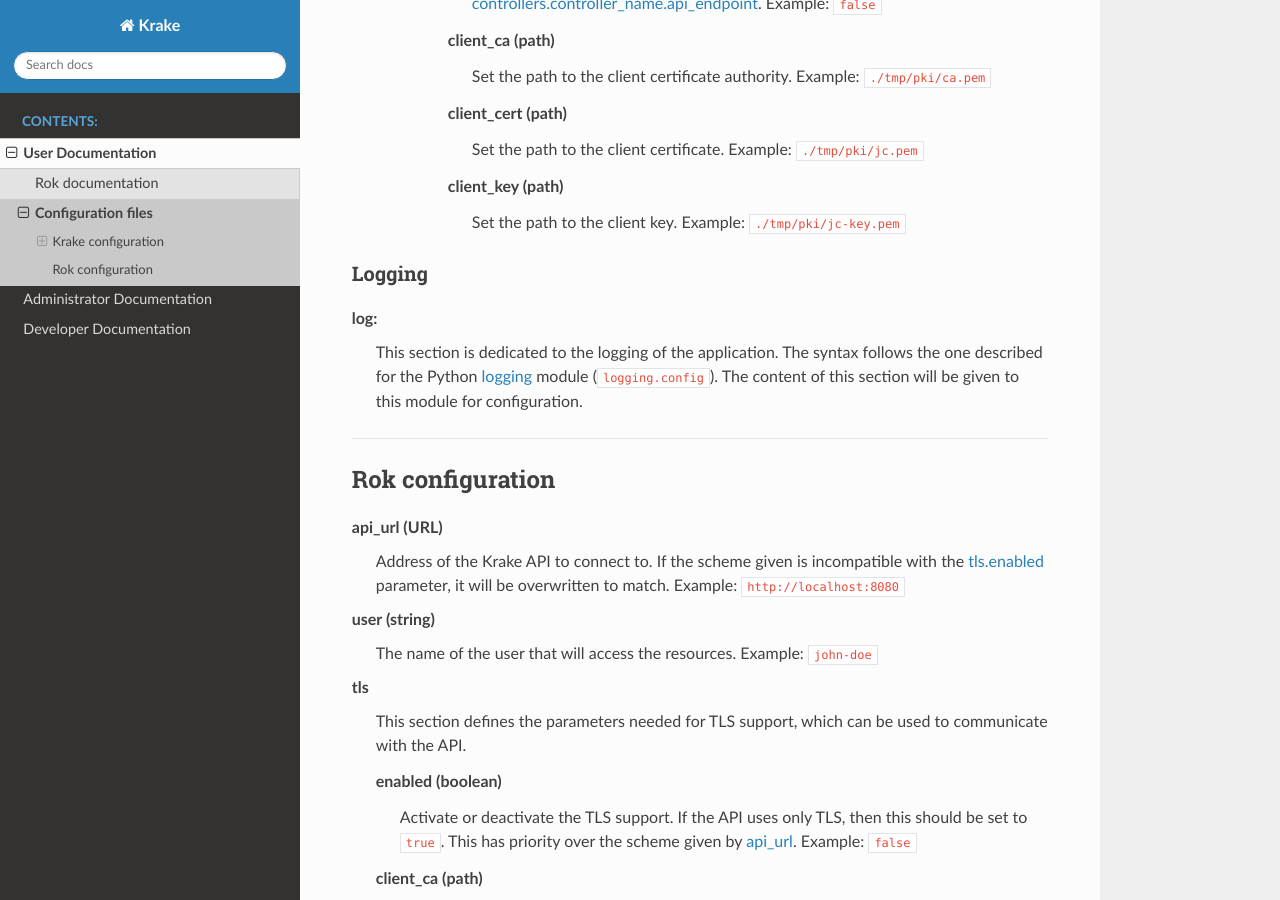
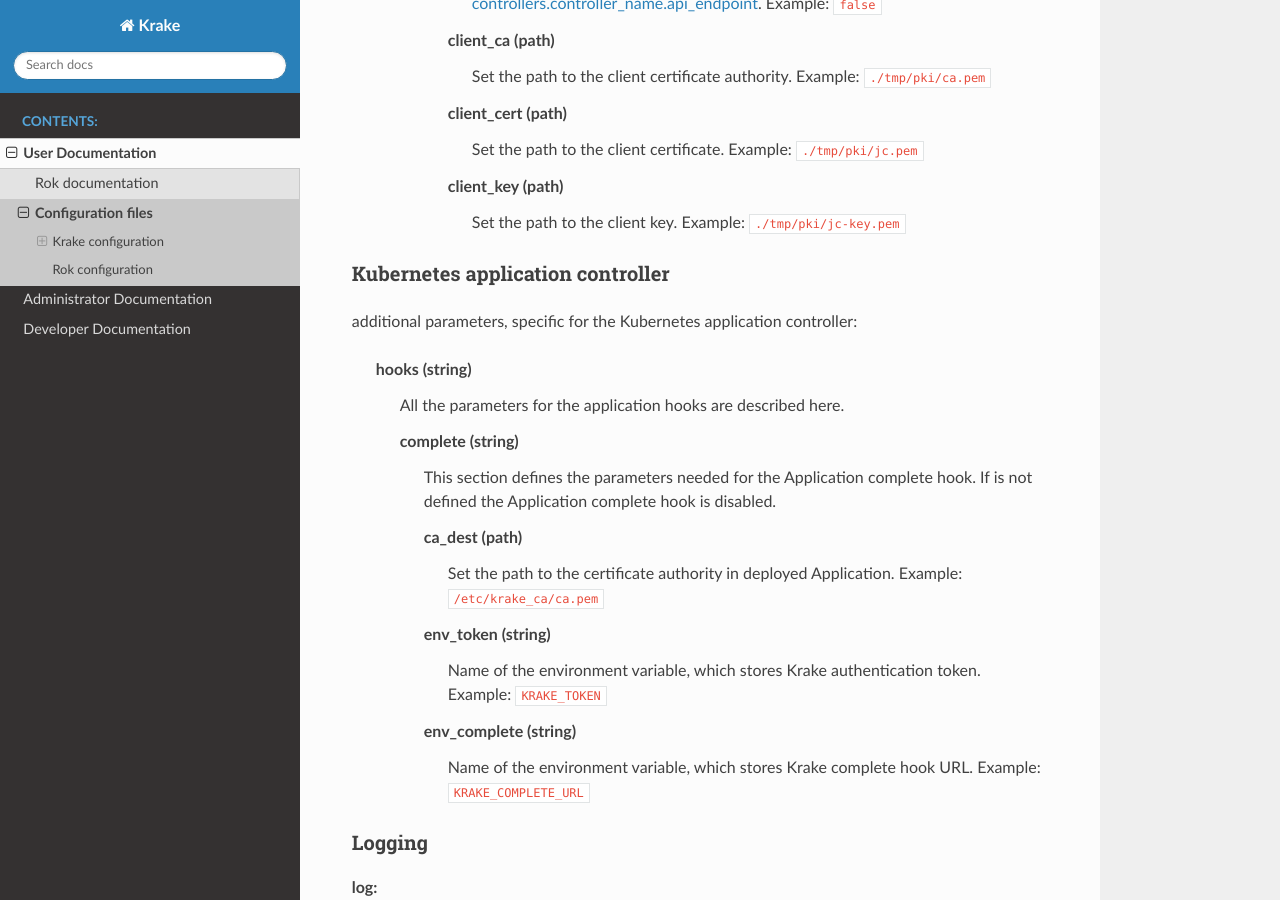
Before and after one commit to rak-n-rok/Krake, a Sphinx documentation site: the page built from docs/user/configuration-files.rst, in a window 1280 px wide and 900 px high, scrolled down 4193 px. Built offline with Sphinx 7.4.7 and the Read the Docs theme 2.0.0, drawn with Linux system fonts in a browser that asks for light colours.

Commit message:
Add application complete hook docs
Signed-off-by: Matej Feder <matej.feder@x-works.io>

```diff
--- a/docs/dev/index.rst
+++ b/docs/dev/index.rst
@@ -22,5 +22,6 @@
     principles
     garbage-collection
     scheduling
+    hooks
     ref/krake
     ref/rok
--- a/docs/user/configuration-files.rst
+++ b/docs/user/configuration-files.rst
@@ -168,6 +168,25 @@
                 client_key (path)
                     Set the path to the client key. Example: ``./tmp/pki/jc-key.pem``
 
+Kubernetes application controller
+---------------------------------
+additional parameters, specific for the Kubernetes application controller:
+
+    hooks (string)
+        All the parameters for the application hooks are described here.
+
+        complete (string)
+            This section defines the parameters needed for the Application complete hook. If is not defined the Application complete hook is disabled.
+
+            ca_dest (path)
+                Set the path to the certificate authority in deployed Application. Example: ``/etc/krake_ca/ca.pem``
+            env_token (string)
+                Name of the environment variable, which stores Krake authentication token. Example: ``KRAKE_TOKEN``
+            env_complete (string)
+                Name of the environment variable, which stores Krake complete hook URL. Example: ``KRAKE_COMPLETE_URL``
+
+
+
 
 Logging
 -----------
--- a/docs/user/rok-documentation.rst
+++ b/docs/user/rok-documentation.rst
@@ -101,6 +101,9 @@
 	``-n | --namespace`` (optional):
 		The namespace to which the Application has to be added. If none is given, the user namespace is selected.
 
+	``-H | --hook`` (optional):
+		The Application hook which modify the creation or liveness of Application.
+
 list
 	List all Applications of a namespace.
 
@@ -134,6 +137,9 @@
 	``-n | --namespace`` (optional):
 		The namespace from which the Applications have to be taken. If none is given, the user namespace is selected.
 
+	``-H | --hook`` (optional):
+		The Application hook which modify the creation or liveness of Application.
+
 delete
 	Request the deletion of a specific Application from a namespace.
 
```
Also changed, not shown: docs/dev/hooks.rst (added, +45 -0 lines).
